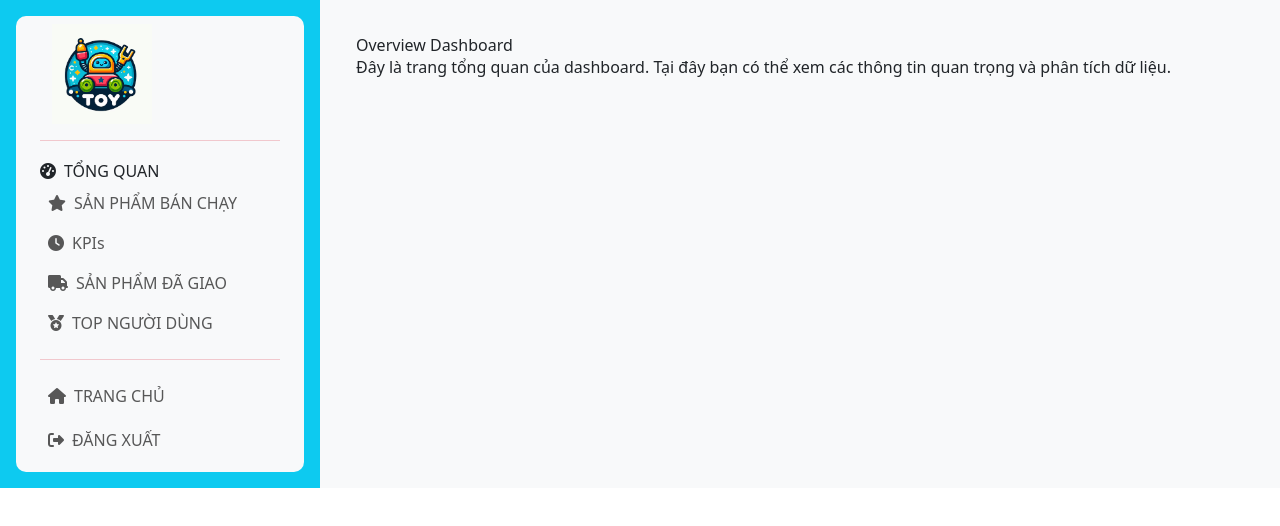
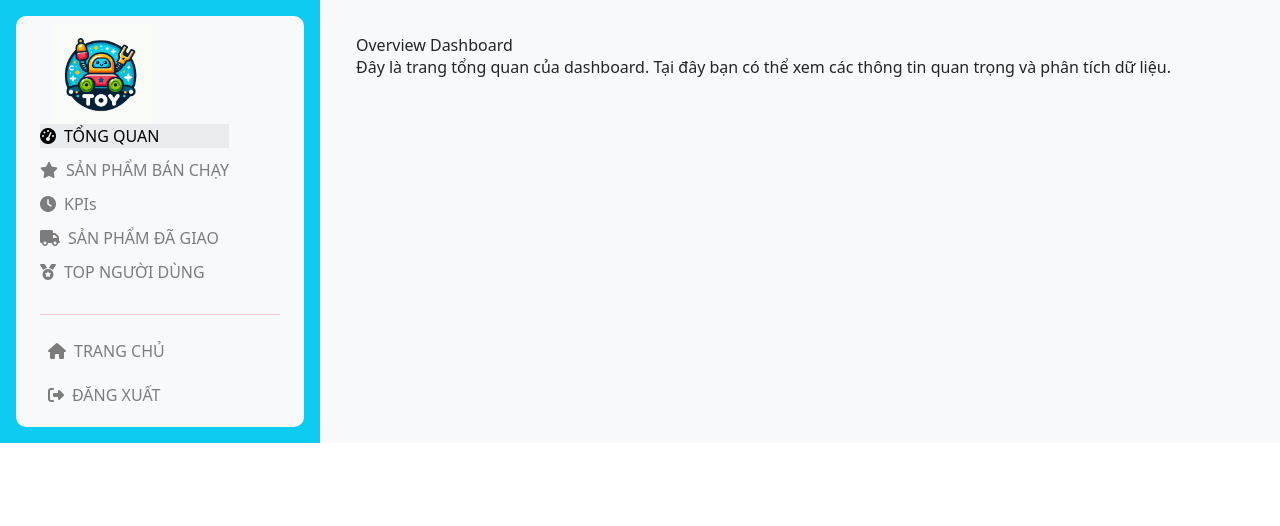
Before and after one commit to xenn34/Toys-web-dashboard, a React (Vite) app: page /dashboard/overview in a window 1280 px wide. Shown: the top 526 px of the page. Built offline with nearby package versions, Linux system fonts and the light colour scheme; some icons are missing.

Commit message:
Done reponsive Sidebar and Router

```diff
--- a/pages/Dashboard/ComponentDashboard/Dash-Pages/BestSalers/BestSalers.jsx
+++ b/pages/Dashboard/ComponentDashboard/Dash-Pages/BestSellers/BestSellers.jsx
@@ -1,6 +1,6 @@
 import React from "react";
 
-const BestSalers = () => {
+const BestSellers = () => {
   return (
     <div style={{ padding: "20px" }}>
       <h1>Sản phẩm bán chạy</h1>
@@ -12,4 +12,4 @@ const BestSalers = () => {
   );
 };
 
-export default BestSalers;
+export default BestSellers;
--- a/pages/Dashboard/ComponentDashboard/Dash-Pages/KPIs/KPIs.jsx
+++ b/pages/Dashboard/ComponentDashboard/Dash-Pages/KPIs/KPIs.jsx
@@ -0,0 +1,15 @@
+import React from "react";
+
+const KPIs = () => {
+  return (
+    <div style={{ padding: "20px" }}>
+      <h1>KPIs</h1>
+      <p>
+        Đây là trang KPIs của dashboard. Tại đây bạn có thể xem các thông tin
+        quan trọng và phân tích dữ liệu.
+      </p>
+    </div>
+  );
+};
+
+export default KPIs;
--- a/pages/Dashboard/ComponentDashboard/Dash-Pages/Shipping/Shipping.jsx
+++ b/pages/Dashboard/ComponentDashboard/Dash-Pages/Shipping/Shipping.jsx
@@ -0,0 +1,15 @@
+import React from "react";
+
+const Shipping = () => {
+  return (
+    <div style={{ padding: "20px" }}>
+      <h1>Sản phẩm đã giao</h1>
+      <p>
+        Đây là trang sản phẩm đã giao của dashboard. Tại đây bạn có thể xem các
+        thông tin quan trọng và phân tích dữ liệu.
+      </p>
+    </div>
+  );
+};
+
+export default Shipping;
--- a/pages/Dashboard/ComponentDashboard/Dash-Pages/TopUser/TopUser.jsx
+++ b/pages/Dashboard/ComponentDashboard/Dash-Pages/TopUser/TopUser.jsx
@@ -0,0 +1,15 @@
+import React from "react";
+
+const TopUser = () => {
+  return (
+    <div style={{ padding: "20px" }}>
+      <h1>Top người dùng</h1>
+      <p>
+        Đây là trang sản phẩm bán chạy của dashboard. Tại đây bạn có thể xem các
+        thông tin quan trọng và phân tích dữ liệu.
+      </p>
+    </div>
+  );
+};
+
+export default TopUser;
--- a/pages/Dashboard/ComponentDashboard/SideBarDash/SideBarDash.jsx
+++ b/pages/Dashboard/ComponentDashboard/SideBarDash/SideBarDash.jsx
@@ -1,25 +1,30 @@
-import React from "react";
+import React, { useState } from "react";
 import {
-  UncontrolledCollapse,
-  NavbarBrand,
   Navbar,
   NavItem,
   NavLink,
   Nav,
   Container,
-  Row,
-  Col,
+  Collapse,
+  Button,
 } from "reactstrap";
+import { Link, useLocation } from "react-router-dom";
 import "./SideBarDash.scss";
 import logoweb from "../../../Dashboard/img/ToyLogo.avif";
-import { Link } from "react-router-dom";
-import "../Dash-Pages/OverViewDash/OverViewDash.jsx";
-import "../Dash-Pages/BestSalers/BestSalers.jsx";
-import "../Dash-Pages/KPIs/KPIs.jsx";
-import "../Dash-Pages/Shipping/Shipping.jsx";
-import "../Dash-Pages/TopUser/TopUser.jsx";
 
 const SideBar = () => {
+  const location = useLocation();
+  const [isOpen, setIsOpen] = useState(false); // State để kiểm soát collapse
+
+  const toggle = () => setIsOpen(!isOpen); // Hàm toggle cho collapse
+
+  // Hàm để xử lý khi nav được chọn
+  const handleNavClick = () => {
+    if (isOpen) {
+      toggle(); // Thu gọn nếu đang mở
+    }
+  };
+
   return (
     <Navbar
       className="navbar-vertical fixed-left navbar-light bg-light navbar-custom"
@@ -35,14 +40,25 @@ const SideBar = () => {
             style={{ width: "100px", height: "auto" }}
           />
         </Container>
-        <hr className="my-3 text-danger" style={{ height: "3px" }} />
+        <Button
+          color="link"
+          className="d-md-none" // Chỉ hiển thị trên màn hình nhỏ
+          onClick={toggle}
+        >
+          <i className="fas fa-bars"></i>
+        </Button>
+        <Collapse isOpen={isOpen} navbar>
           <Nav className="mb-md-1 flex-column" navbar>
-          {" "}
-          {/* Thêm flex-column vào đây */}
-          <NavItem className="active-pro active">
+            <NavItem
+              className={`active-pro ${
+                location.pathname === "/dashboard/overview" ? "active" : ""
+              }`}
+              style={{ marginBottom: "10px" }}
+            >
               <Link
-              to="../Dash-Pages/OverViewDash/OverViewDash.jsx"
+                to="dashboard/overview"
                 style={{ textDecoration: "none", color: "inherit" }}
+                onClick={handleNavClick} // Gọi hàm khi click
               >
                 <i
                   className="fas fa-tachometer-alt"
@@ -51,44 +67,90 @@ const SideBar = () => {
                 TỔNG QUAN
               </Link>
             </NavItem>
-          <NavItem className="active-pro active">
-            <NavLink href="https://www.creative-tim.com/product/argon-dashboard-pro-react?ref=adr-admin-sidebar">
+            <NavItem
+              className={`active-pro ${
+                location.pathname === "/dashboard/bestseller" ? "active" : ""
+              }`}
+              style={{ marginBottom: "10px" }}
+            >
+              <Link
+                to="dashboard/bestseller"
+                style={{ textDecoration: "none", color: "inherit" }}
+                onClick={handleNavClick} // Gọi hàm khi click
+              >
                 <i className="fas fa-star" style={{ marginRight: "8px" }}></i>
                 SẢN PHẨM BÁN CHẠY
-            </NavLink>
+              </Link>
             </NavItem>
-          <NavItem className="active-pro active">
-            <NavLink href="https://www.creative-tim.com/product/argon-dashboard-pro-react?ref=adr-admin-sidebar">
+
+            <NavItem
+              className={`active-pro ${
+                location.pathname === "/dashboard/KPIs" ? "active" : ""
+              }`}
+              style={{ marginBottom: "10px" }}
+            >
+              <Link
+                to="dashboard/KPIs"
+                style={{ textDecoration: "none", color: "inherit" }}
+                onClick={handleNavClick} // Gọi hàm khi click
+              >
                 <i className="fas fa-clock" style={{ marginRight: "8px" }}></i>
                 KPIs
-            </NavLink>
+              </Link>
             </NavItem>
-          <NavItem className="active-pro active">
-            <NavLink href="https://www.creative-tim.com/product/argon-dashboard-pro-react?ref=adr-admin-sidebar">
+
+            <NavItem
+              className={`active-pro ${
+                location.pathname === "/dashboard/shipping" ? "active" : ""
+              }`}
+              style={{ marginBottom: "10px" }}
+            >
+              <Link
+                to="dashboard/shipping"
+                style={{ textDecoration: "none", color: "inherit" }}
+                onClick={handleNavClick} // Gọi hàm khi click
+              >
                 <i className="fas fa-truck" style={{ marginRight: "8px" }}></i>
                 SẢN PHẨM ĐÃ GIAO
-            </NavLink>
+              </Link>
             </NavItem>
-          <NavItem className="active-pro active">
-            <NavLink href="https://www.creative-tim.com/product/argon-dashboard-pro-react?ref=adr-admin-sidebar">
+
+            <NavItem
+              className={`active-pro ${
+                location.pathname === "/dashboard/top-user" ? "active" : ""
+              }`}
+              style={{ marginBottom: "10px" }}
+            >
+              <Link
+                to="dashboard/top-user"
+                style={{ textDecoration: "none", color: "inherit" }}
+                onClick={handleNavClick} // Gọi hàm khi click
+              >
                 <i className="fas fa-medal" style={{ marginRight: "8px" }}></i>
                 TOP NGƯỜI DÙNG
-            </NavLink>
+              </Link>
             </NavItem>
           </Nav>
+        </Collapse>
 
         <hr className="my-3 text-danger" />
         <Nav className="mb-md-1" navbar>
-          <NavItem className="active-pro active">
-            <NavLink href="https://www.creative-tim.com/product/argon-dashboard-pro-react?ref=adr-admin-sidebar">
+          <NavItem className="active-pro">
+            <NavLink
+              href="https://www.creative-tim.com/product/argon-dashboard-pro-react?ref=adr-admin-sidebar"
+              style={{ textDecoration: "none", color: "inherit" }}
+            >
               <i className="fas fa-home" style={{ marginRight: "8px" }}></i>
               TRANG CHỦ
             </NavLink>
           </NavItem>
         </Nav>
         <Nav className="mb-md-1" navbar>
-          <NavItem className="active-pro active">
-            <NavLink href="https://www.creative-tim.com/product/argon-dashboard-pro-react?ref=adr-admin-sidebar">
+          <NavItem className="active-pro">
+            <NavLink
+              href="https://www.creative-tim.com/product/argon-dashboard-pro-react?ref=adr-admin-sidebar"
+              style={{ textDecoration: "none", color: "inherit" }}
+            >
               <i
                 className="fas fa-sign-out-alt"
                 style={{ marginRight: "8px" }}
--- a/pages/Dashboard/ComponentDashboard/SideBarDash/SideBarDash.scss
+++ b/pages/Dashboard/ComponentDashboard/SideBarDash/SideBarDash.scss
@@ -8,3 +8,25 @@
 .navbar-custom {
   border-radius: 10px;
 }
+.active-pro {
+  color: rgba(0, 0, 0, 0.5); /* Màu nhạt cho nav mặc định */
+  transition: color 0.3s ease; /* Hiệu ứng chuyển màu mượt mà */
+}
+
+.active-pro.active {
+  color: #000; /* Màu đậm hơn cho nav đang được chọn */
+}
+// SideBarDash.scss
+.navbar-vertical {
+  .active {
+    background-color: #e9ecef; // Màu nền cho nav đang hoạt động
+  }
+}
+.active {
+  background-color: #007bff; // Màu nền cho nav đang hoạt động
+  color: white; // Màu chữ
+}
+
+.navbar-light .navbar-nav .nav-link {
+  color: black; // Màu chữ cho các nav bình thường
+}
--- a/pages/Dashboard/index.jsx
+++ b/pages/Dashboard/index.jsx
@@ -3,8 +3,17 @@ import "bootstrap/dist/css/bootstrap.min.css";
 import { Container, Row, Col } from "reactstrap";
 import SideBar from "./ComponentDashboard/SideBarDash/SideBarDash.jsx";
 import "@fortawesome/fontawesome-free/css/all.min.css";
-import { BrowserRouter as Router, Routes, Route } from "react-router-dom";
+import {
+  BrowserRouter as Router,
+  Routes,
+  Route,
+  Navigate, // Import Navigate
+} from "react-router-dom";
 import OverViewDash from "./ComponentDashboard/Dash-Pages/OverViewDash/OverViewDash.jsx";
+import BestSellers from "./ComponentDashboard/Dash-Pages/BestSellers/BestSellers.jsx";
+import KPIs from "./ComponentDashboard/Dash-Pages/KPIs/KPIs.jsx";
+import Shipping from "./ComponentDashboard/Dash-Pages/Shipping/Shipping.jsx";
+import TopUser from "./ComponentDashboard/Dash-Pages/TopUser/TopUser.jsx";
 
 const Dashboard = () => {
   return (
@@ -14,9 +23,15 @@ const Dashboard = () => {
           <SideBar />
         </Col>
         <Col xs="12" md="9" className="bg-light p-3">
-          <OverViewDash />
           <Routes>
-            <Route></Route>
+            <Route path="dashboard/overview" element={<OverViewDash />} />
+            <Route path="dashboard/bestseller" element={<BestSellers />} />
+            <Route path="dashboard/KPIs" element={<KPIs />} />
+            <Route path="dashboard/shipping" element={<Shipping />} />
+            <Route path="dashboard/top-user" element={<TopUser />} />
+            <Route path="dashboard" element={<Navigate to="overview" />} />{" "}
+            <Route path="/" element={<Navigate to="/dashboard/overview" />} />{" "}
+            {/* Mặc định overview */}
           </Routes>
         </Col>
       </Row>
```
Lines whose indentation alone changed are shown as unchanged.
